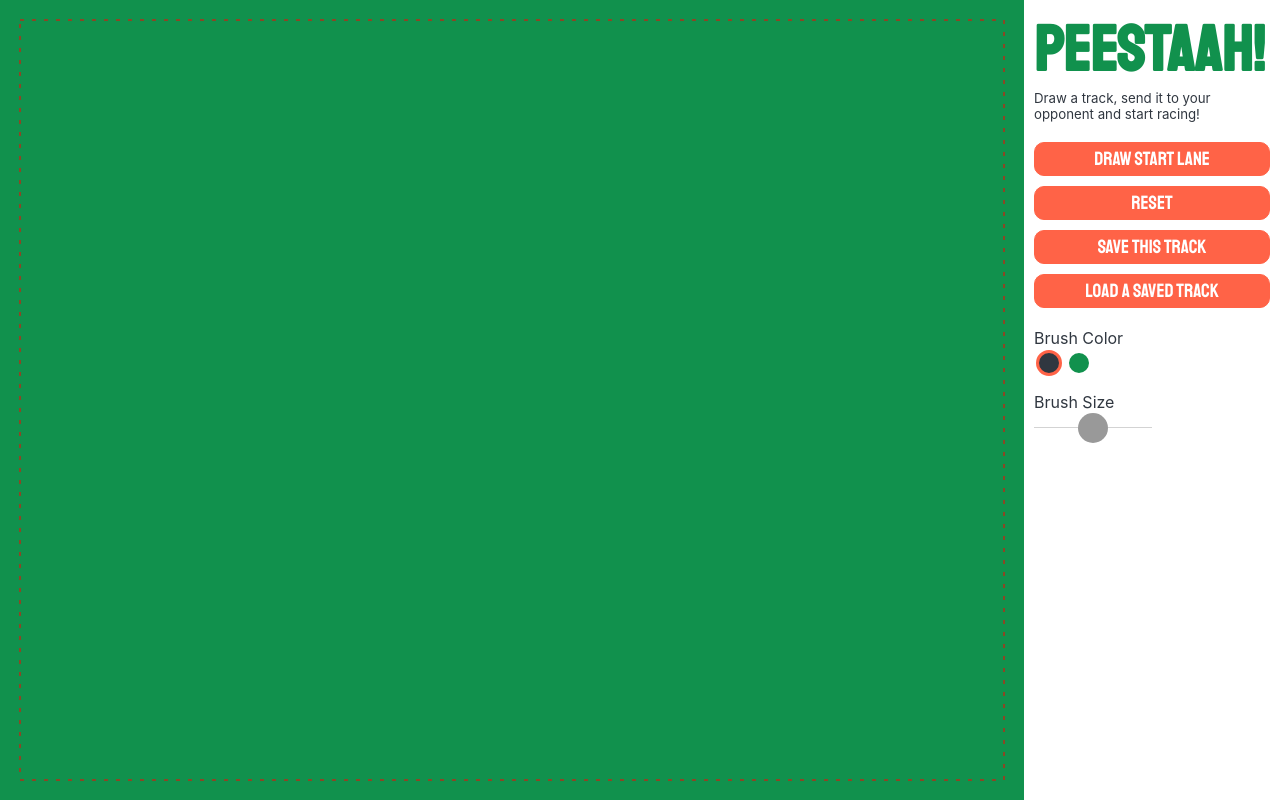
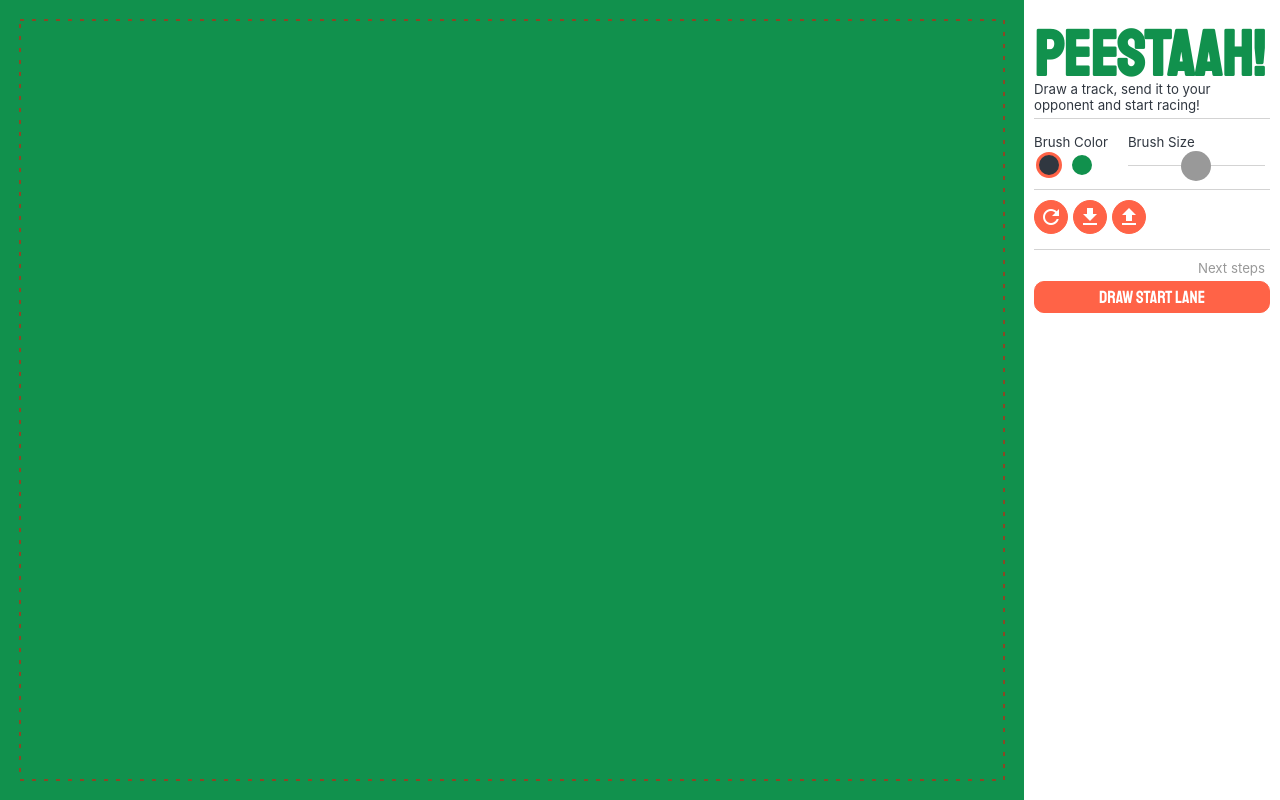
Before and after one commit to dariogiordano/new-peesta, a React (Create React App) app: page /draw in a window 1280 px wide. Built offline with nearby package versions, Linux system fonts and the light colour scheme; no server answers.

Commit message:
restyling graphics

```diff
--- a/public/index.html
+++ b/public/index.html
@@ -12,9 +12,11 @@
       content="Web site created using create-react-app"
     />
     <link rel="preconnect" href="https://fonts.googleapis.com">
-<link rel="preconnect" href="https://fonts.gstatic.com" crossorigin>
-<link href="https://fonts.googleapis.com/css2?family=Staatliches&display=swap" rel="stylesheet">
+    <link rel="preconnect" href="https://fonts.gstatic.com" crossorigin>
+    <link href="https://fonts.googleapis.com/css2?family=Staatliches&display=swap" rel="stylesheet">
+    <link href="https://fonts.googleapis.com/icon?family=Material+Icons" rel="stylesheet">
     <link rel="apple-touch-icon" href="%PUBLIC_URL%/logo192.png" />
+
     <!--
       manifest.json provides metadata used when your web app is installed on a
       user's mobile device or desktop. See https://developers.google.com/web/fundamentals/web-app-manifest/
--- a/src/app/UIComponents/Button/styled/index.ts
+++ b/src/app/UIComponents/Button/styled/index.ts
@@ -9,9 +9,9 @@ const StyledButton = styled.button`
 	border-width: 1px;
 	border-color: tomato;
 	border-radius: 10px;
-	padding: 4px;
+	padding: 4px 8px;
 	font-family: "Staatliches", cursive;
-	font-size: 1.2em;
+	font-size: 1.1em;
 	margin: 0 0 10px 0;
 	justify-content: center;
 	:hover {
--- a/src/app/UIComponents/ColorButton/styled/index.ts
+++ b/src/app/UIComponents/ColorButton/styled/index.ts
@@ -19,7 +19,7 @@ const StyledButton = styled.div`
 	}
 	&:hover {
 		cursor: pointer;
-		border: 3px solid aqua;
+		border: 3px solid tomato;
 	}
 `;
 
--- a/src/app/UIComponents/CopyToClipboard/index.tsx
+++ b/src/app/UIComponents/CopyToClipboard/index.tsx
@@ -17,7 +17,7 @@ const CopyToClipboard = (props: IProps) => {
 	return (
 		<Button
 			onButtonClick={() => handleChange()}
-			text={copied ? "COPIED" : "CLICK TO COPY URL"}
+			text={copied ? "COPIED! SEND IT TO YOUR OPPONENT" : "CLICK TO COPY LINK"}
 		/>
 	);
 };
--- /dev/null
+++ b/src/app/UIComponents/IconButton/index.tsx
@@ -0,0 +1,29 @@
+import React, { useRef } from "react";
+import StyledIconButton from "./styled";
+
+export interface IconButtonProps {
+	text: string;
+	onButtonClick: Function;
+	disabled?: boolean;
+	tooltip: string;
+}
+
+const Button = (props: IconButtonProps) => {
+	const handleClick = () => props.onButtonClick();
+	let over = useRef(false);
+	return (
+		<StyledIconButton onClick={handleClick}>
+			<span
+				onMouseOver={() => (over.current = true)}
+				onMouseOut={() => (over.current = false)}
+				className="material-icons"
+			>
+				{props.text}
+			</span>
+			<span className={over.current ? "tooltip on" : " tooltip off"}>
+				{props.tooltip}
+			</span>
+		</StyledIconButton>
+	);
+};
+export default Button;
--- /dev/null
+++ b/src/app/UIComponents/IconButton/styled/index.ts
@@ -0,0 +1,52 @@
+import styled from "styled-components";
+import { TRACK_COLOR } from "../../../../features/constants";
+
+const StyledIconButton = styled.button`
+	display: flex;
+	background-color: tomato;
+	color: white;
+	text-align: center;
+	border-style: solid;
+	border-width: 1px;
+	border-color: tomato;
+	border-radius: 50%;
+	padding: 4px;
+	font-family: "Staatliches", cursive;
+	font-size: 1.1em;
+	margin: 0 0 10px 0;
+	justify-content: center;
+	:hover {
+		cursor: pointer;
+		background-color: white;
+		color: tomato;
+		.tooltip {
+			top: 36px;
+			opacity: 1;
+		}
+	}
+	position: relative;
+	.tooltip {
+		display: block;
+		transition-timing-function: ease-out;
+		transition: opacity 300ms;
+		width: max-content;
+		font-size: 12px;
+		font-family: sans-serif;
+		position: absolute;
+		top: -3600px;
+		opacity: 0;
+		padding: 3px 6px;
+		background-color: ${TRACK_COLOR};
+		color: white;
+		border-radius: 5px;
+	}
+	&.disabled,
+	.disabled:hover {
+		background-color: chocolate;
+		color: white;
+		border-color: chocolate;
+		cursor: default;
+	}
+`;
+
+export default StyledIconButton;
--- a/src/app/UIComponents/Slider/index.tsx
+++ b/src/app/UIComponents/Slider/index.tsx
@@ -11,7 +11,7 @@ const Slider = (props: sliderProps) => {
 	const rangeRef = React.useRef<HTMLInputElement>(null);
 	const handleChange = () => {
 		if (rangeRef.current) {
-			props.onChange(rangeRef.current.value);
+			props.onChange(parseInt(rangeRef.current.value));
 		}
 	};
 
--- a/src/app/UIComponents/Slider/styled/index.ts
+++ b/src/app/UIComponents/Slider/styled/index.ts
@@ -4,7 +4,8 @@ interface propsSlider {
 }
 
 const StyledSlider = styled.div<propsSlider>`
-	width: 50%;
+	width: 100%;
+	min-height: 30px;
 
 	.slider {
 		-webkit-appearance: none;
--- a/src/features/dashBoard/index.tsx
+++ b/src/features/dashBoard/index.tsx
@@ -50,6 +50,7 @@ import {
 } from "../socketClient/socketClientSlice";
 import { socket } from "../socketClient";
 import { PlayerType } from "../types";
+import IconButton from "../../app/UIComponents/IconButton";
 
 const DashBoard = () => {
 	const dispatch = useAppDispatch();
@@ -143,39 +144,15 @@ const DashBoard = () => {
 	return (
 		<StyledDashBoard>
 			<h1>PEESTAAH!</h1>
-			<p>Draw a track, send it to your opponent and start racing!</p>
+			<p className="subtitle">
+				Draw a track, send it to your opponent and start racing!
+			</p>
 			{gameState === GameState.start ||
 				(gameState === GameState.draw && (
 					<>
-						<Button
-							text="DRAW START LANE"
-							onButtonClick={() =>
-								dispatch(changeGameState(GameState.drawFinishLine))
-							}
-						></Button>
-						<Button
-							text="RESET"
-							onButtonClick={() => dispatch(changeGameState(GameState.start))}
-						></Button>
-						<Button
-							text="SAVE THIS TRACK"
-							onButtonClick={() => saveTrack()}
-						></Button>
-						<Button
-							text="LOAD A SAVED TRACK"
-							onButtonClick={() => loadTrack()}
-						></Button>
-
-						<input
-							ref={fileRef}
-							className="invisible-input"
-							type="file"
-							title="select"
-							onClick={(e: any) => (e.target.value = null)}
-							onChange={(e: any) => handleFileChange(e.target.files[0])}
-						/>
-						<h6>Brush Color</h6>
-						<div>
+						<div className="flex-box">
+							<div className="brush-color">
+								<p>Brush Color</p>
 								<ColorButton
 									onButtonClick={() => dispatch(changeColor(TRACK_COLOR))}
 									brushColor={brushColor}
@@ -187,7 +164,8 @@ const DashBoard = () => {
 									color={BG_COLOR}
 								/>
 							</div>
-						<h6>Brush Size</h6>
+							<div className="brush-size">
+								<p>Brush Size</p>
 								<Slider
 									min={CELL_SIZE * 2}
 									max={CELL_SIZE * 4}
@@ -198,10 +176,59 @@ const DashBoard = () => {
 											dispatch(changeSize(e));
 									}}
 								></Slider>
+							</div>
+						</div>
+						<div className="flex-box">
+							<IconButton
+								tooltip="Reset drawing"
+								text="refresh"
+								onButtonClick={() => dispatch(changeGameState(GameState.start))}
+							></IconButton>
+							<IconButton
+								tooltip="Save this track"
+								text="file_download"
+								onButtonClick={() => saveTrack()}
+							></IconButton>
+							<IconButton
+								tooltip="Upload a saved track"
+								text="file_upload"
+								onButtonClick={() => loadTrack()}
+							></IconButton>
+							<input
+								ref={fileRef}
+								className="invisible-input"
+								type="file"
+								title="select"
+								onClick={(e: any) => (e.target.value = null)}
+								onChange={(e: any) => handleFileChange(e.target.files[0])}
+							/>
+						</div>
+
+						<p className="next-steps">Next steps</p>
+						<Button
+							text="DRAW START LANE"
+							onButtonClick={() =>
+								dispatch(changeGameState(GameState.drawFinishLine))
+							}
+						></Button>
 					</>
 				))}
 			{gameState === GameState.drawFinishLine && (
 				<>
+					{" "}
+					<div className="flex-box">
+						<p>
+							Set number of laps. Now it's <strong>{raceLaps}</strong>
+							<Slider
+								min={1}
+								max={5}
+								cursorSize={CELL_SIZE * 2}
+								default={raceLaps}
+								onChange={(e: number) => dispatch(setRaceLaps(e))}
+							></Slider>
+						</p>
+					</div>
+					<p className="next-steps">Next steps</p>
 					<Button
 						text="DO SOME TRAINING"
 						onButtonClick={() => startTraining()}
@@ -210,27 +237,45 @@ const DashBoard = () => {
 						text="START THE RACE!"
 						onButtonClick={() => startRace()}
 					></Button>
-					<h6>
-						Set number of laps.
+				</>
+			)}
+
+			{(gameState === GameState.raceStart ||
+				gameState === GameState.trainingStart) && (
+				<div className="flex-box">
+					<p className="no-select">
+						LAP:{myTrailData.currentLap}/{raceLaps}
 						<br />
-						Now it is <strong>{raceLaps}</strong>
-					</h6>
-					<Slider
-						min={1}
-						max={5}
-						cursorSize={CELL_SIZE * 2}
-						default={raceLaps}
-						onChange={(e: number) => dispatch(setRaceLaps(e))}
-					></Slider>
-				</>
+						GEAR:{myTrailData.gear}
+						<br />
+						MOVES:{myTrailData.movesNumber}
+					</p>
+				</div>
+			)}
+			{gameState === GameState.trainingEnd && (
+				<div className="flex-box">
+					<p className="no-select">
+						LAP: -
+						<br />
+						GEAR: -
+						<br />
+						MOVES: -
+					</p>
+				</div>
 			)}
 
 			{gameState === GameState.raceStart && (
 				<>
 					{raceState === RaceState.waitingOpponentStart && (
+						<>
+							<p className="race-url">
+								{`${window.location.protocol}//${window.location.host}/${roomName}/${myId}`}
+							</p>
+							<p className="next-steps">Next steps</p>
 							<CopyToClipboard
 								textToCopy={`${window.location.protocol}//${window.location.host}/${roomName}/${myId}`}
 							/>
+						</>
 					)}
 
 					{raceState === RaceState.moving && (
@@ -259,45 +304,42 @@ const DashBoard = () => {
 						raceEndState === RaceEndState.lost ||
 						raceEndState === RaceEndState.draw) && (
 						<>
+							<p className="next-steps">Next steps</p>
 							<Button
 								text="ASK FOR A NEW ROUND"
 								onButtonClick={() => otherRound()}
 							></Button>
 							<Button
-								text="DRAW ANOTHER TRACK"
+								text="LEAVE THIS RACE"
 								onButtonClick={() => backToDrawFromRacing()}
 							></Button>
 						</>
 					)}
 				</>
 			)}
+
 			{(gameState === GameState.trainingEnd ||
 				gameState === GameState.trainingStart) && (
 				<>
-					<Button
-						text="RESTART TRAINING"
+					<div className="flex-box">
+						<IconButton
+							text="refresh"
+							tooltip="Restart Training"
 							onButtonClick={() => startAgain()}
-					></Button>
+						></IconButton>
+						<IconButton
+							text="edit"
+							tooltip="Draw another track"
+							onButtonClick={() => backToDraw()}
+						></IconButton>
+					</div>
+
+					<p className="next-steps">Next steps</p>
 					<Button
 						text="START THE RACE!"
 						onButtonClick={() => startRace()}
 					></Button>
-					<Button
-						text="DRAW ANOTHER TRACK"
-						onButtonClick={() => backToDraw()}
-					></Button>
 				</>
-			)}
-
-			{(gameState === GameState.raceStart ||
-				gameState === GameState.trainingStart) && (
-				<p className="no-select">
-					LAP:{myTrailData.currentLap}/{raceLaps}
-					<br />
-					GEAR:{myTrailData.gear}
-					<br />
-					MOVES:{myTrailData.movesNumber}
-				</p>
 			)}
 
 			<h3 className={alertMsg ? "alert-box" : ""}>{alertMsg}</h3>
```
Also changed, not shown: src/features/dashBoard/styled/index.ts (+42 -3 lines). Lines whose indentation alone changed are shown as unchanged.
